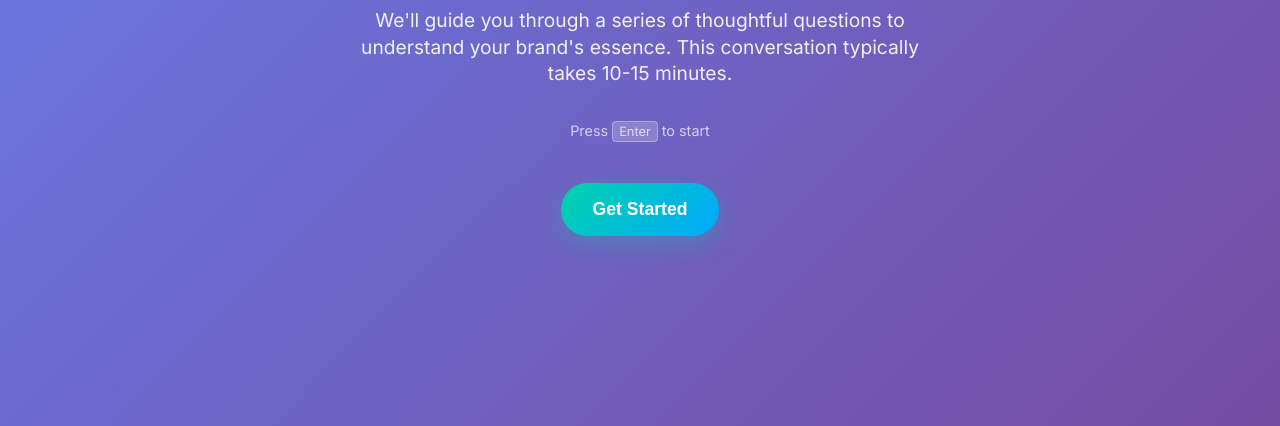
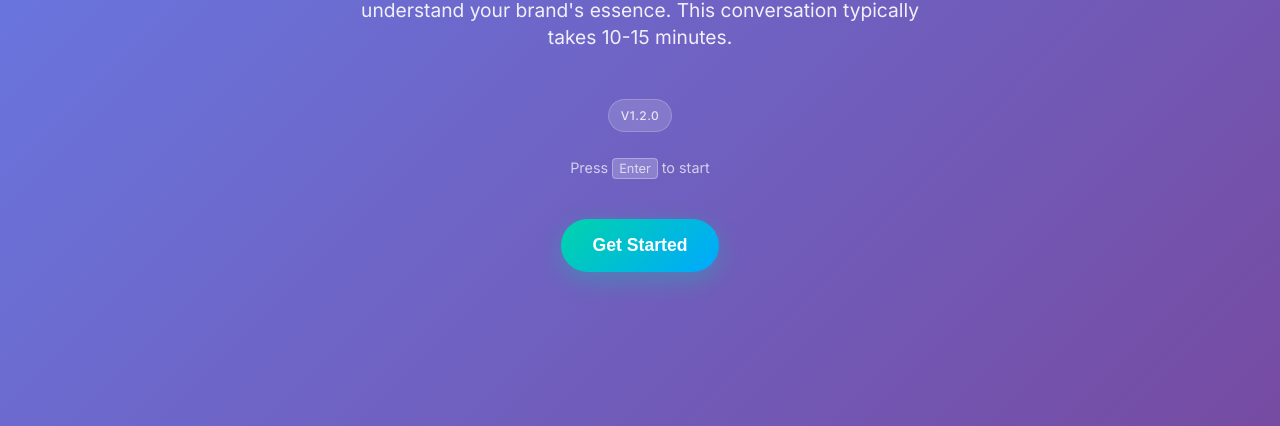
Before and after one commit to alexdistinctnz/ds_generic_onboarding, a plain HTML site: page index.html in a window 1280 px wide. Shown: the part 374-800 px from the top of the page. Drawn offline with Linux system fonts and the light colour scheme.

Commit message:
Add files via upload

```diff
--- a/config.json
+++ b/config.json
@@ -1,4 +1,5 @@
 {
+  "version": "1.2.0",
   "title": "Brand Discovery & Onboarding",
   "description": "We'll guide you through a series of thoughtful questions to understand your brand's essence. This conversation typically takes 10-15 minutes.",
   "output": {
--- a/script.js
+++ b/script.js
@@ -41,6 +41,18 @@ class TypeformOnboarding {
     setupWelcomeScreen() {
         document.getElementById('form-title').textContent = this.config.title;
         document.getElementById('form-description').textContent = this.config.description;
+
+        // Add version number if available
+        if (this.config.version) {
+            const versionElement = document.createElement('div');
+            versionElement.className = 'form-version';
+            versionElement.textContent = `v${this.config.version}`;
+
+            // Insert after the description
+            const welcomeContent = document.querySelector('#welcome-screen .question-content');
+            const description = document.getElementById('form-description');
+            welcomeContent.insertBefore(versionElement, description.nextSibling);
+        }
     }
 
     createQuestionScreens() {
--- a/styles.css
+++ b/styles.css
@@ -160,6 +160,22 @@ body {
     padding: 2px 6px;
     font-family: inherit;
     font-size: 0.8rem;
+}
+
+/* Form Version */
+.form-version {
+    display: inline-block;
+    background: rgba(255, 255, 255, 0.15);
+    backdrop-filter: blur(10px);
+    color: rgba(255, 255, 255, 0.8);
+    padding: 6px 12px;
+    border-radius: 20px;
+    font-size: 0.75rem;
+    font-weight: 500;
+    margin-top: 16px;
+    border: 1px solid rgba(255, 255, 255, 0.2);
+    text-transform: uppercase;
+    letter-spacing: 0.5px;
 }
 
 /* Individual Question Styles */
```
